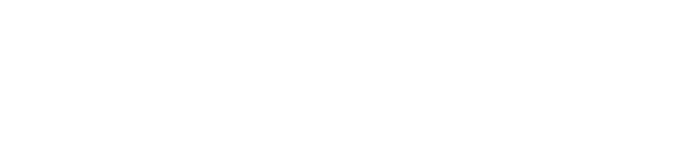
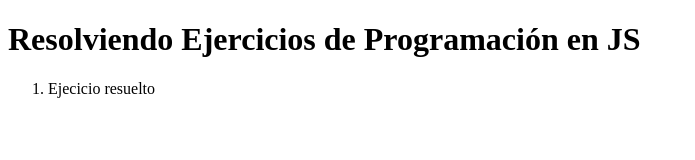
Before and after one commit to Abel-Falcon/Ejercicios, a plain HTML site: page index.html in a window 1280 px wide. Shown: the whole page, without its empty margins (0-695 px from the left). Drawn offline with Linux system fonts and the light colour scheme.

```diff
--- a/index.html
+++ b/index.html
@@ -6,6 +6,10 @@
   <meta name="viewport" content="width=device-width, initial-scale=1.0">
   <title>Document</title>
 </head>
+<h1>Resolviendo Ejercicios de Programación en JS</h1>
+<ol>
+  <li>Ejecicio resuelto</li>
+</ol>
 
 <body>
   <script src="EjerciciosJS/ejercicio_01.js"></script>
```
